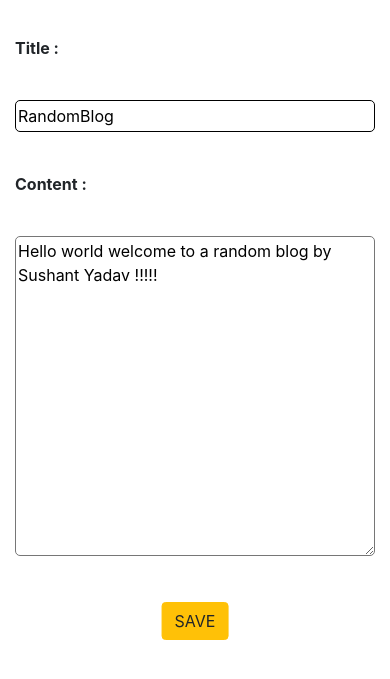
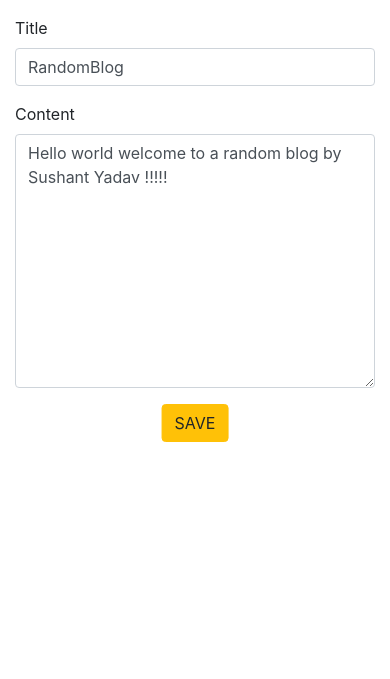
Before and after one commit to sushantyaduvanshi/bloggingWebsite-Django, a Django app: a page that uses mySite/blog/templates/blog/base.html in a window 390 px wide. Shown: the part 56-735 px from the top of the page. Run offline with Django 3.2, Linux system fonts and the light colour scheme; a user stored in the database is signed in; data comes from the database, SQL or seed files in the repository; both versions use the stored data as it was after the commit; some libraries are stand-ins or nearby versions.

Commit message:
improvements

```diff
--- a/mySite/blog/templates/blog/base.html
+++ b/mySite/blog/templates/blog/base.html
@@ -2,6 +2,7 @@
 {% load staticfiles %}
 <html lang="en">
 <head>
+  <title>Blog Clone</title>
   <meta charset="UTF-8">
   <meta name="viewport" content="width=device-width, initial-scale=1.0">
   <meta http-equiv="X-UA-Compatible" content="ie=edge">
--- a/mySite/blog/templates/blog/blogUpdate.html
+++ b/mySite/blog/templates/blog/blogUpdate.html
@@ -8,20 +8,9 @@
       <br><br>
       <form method="post">
         {% csrf_token %}
-        <table>
-          <tr class='row'>
-            <th class="col-xl-2 col-lg-2 col-md-2 col-sm-3">{{ form.title.label }} : </th>
-            <td class="col-xl-10 col-lg-10 col-md-10 col-sm-12">{{ form.title }}</td>
-          </tr>
-
-          <tr class='row'>
-            <th class="col-xl-2 col-lg-2 col-md-2 col-sm-3">{{ form.content.label }} : </th>
-            <td class="col-xl-10 col-lg-10 col-md-10 col-sm-12">{{ form.content }}</td>
-          </tr>
-          <tr class="row">
-            <td class="col-lg-12"><input type="submit" class="btn btn-warning center" name="" value="SAVE"></td>
-          </tr>
-        </table>
+        {% load bootstrap4 %}
+        {% bootstrap_form form %}
+        <input type="submit" class="btn btn-warning center" name="" value="SAVE">
 
       </form>
 
--- a/mySite/blog/templates/blog/login.html
+++ b/mySite/blog/templates/blog/login.html
@@ -4,9 +4,6 @@
 
     <br>
     <div class="jumbotron bg-light-blue text-center"><h2 class="display-3 white">User Login</h2></div>
-    {% if form.errors %}
-    <p class="text-danger">Your username and password didn't match. Please try again.</p>
-    {% endif %}
     <form method="post">
       {% csrf_token %}
       {% load bootstrap4 %}
--- a/mySite/static/stylesheet/blogCreate.css
+++ b/mySite/static/stylesheet/blogCreate.css
@@ -1,17 +1,5 @@
 td,th{
   padding: 20px;
-}
-#id_content{
-  border-radius: 5px 5px 5px 5px;
-  width: 100%;
-  height: 20rem;
-}
-#id_title{
-  border-radius: 5px 5px 5px 5px;
-  width: 100%;
-  border: 0;
-  border: 1px solid black;
-  height: 2rem;
 }
 table{
   width: 100%;
```
Also changed, not shown: mySite/blog/templates/blog/blogCreate.html (+4 -13 lines), mySite/db.sqlite3.
